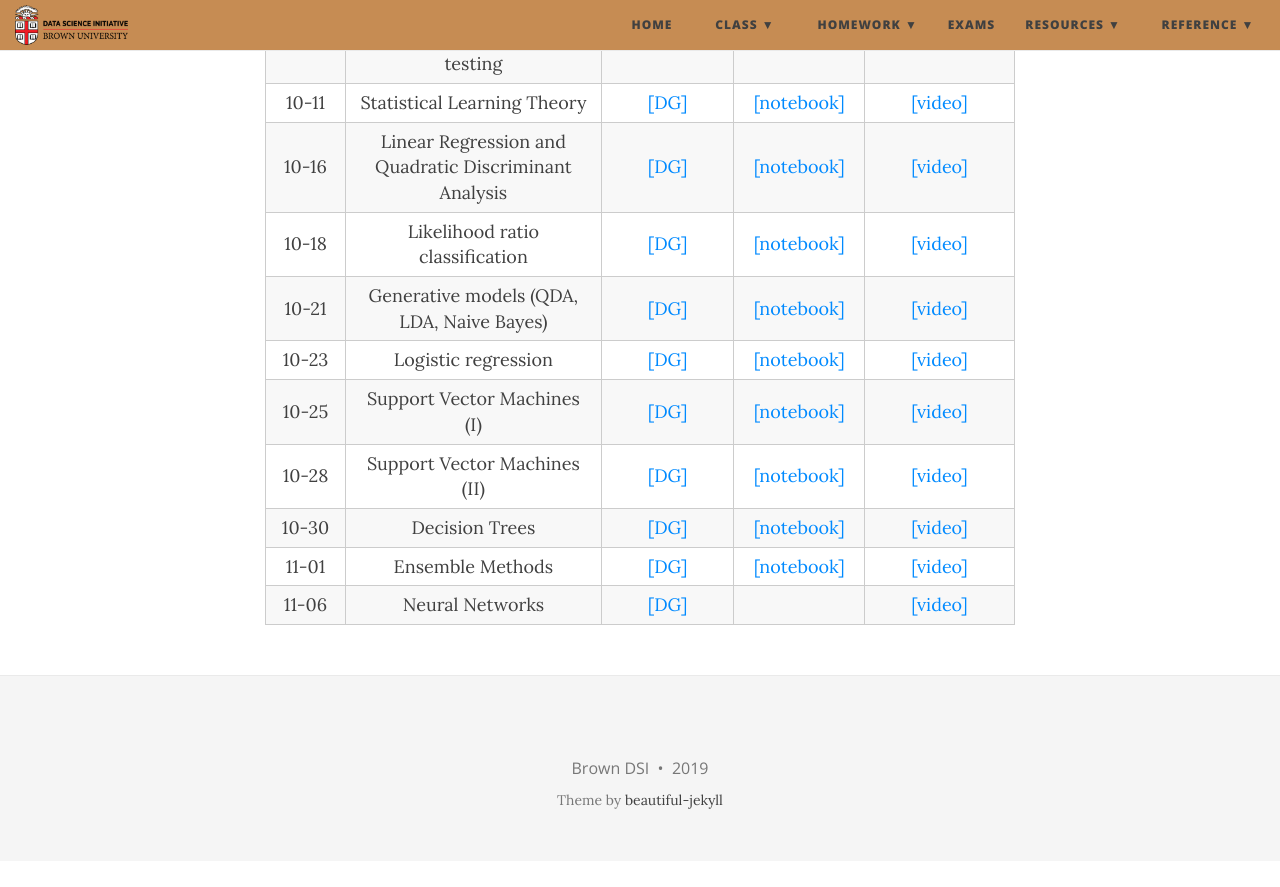
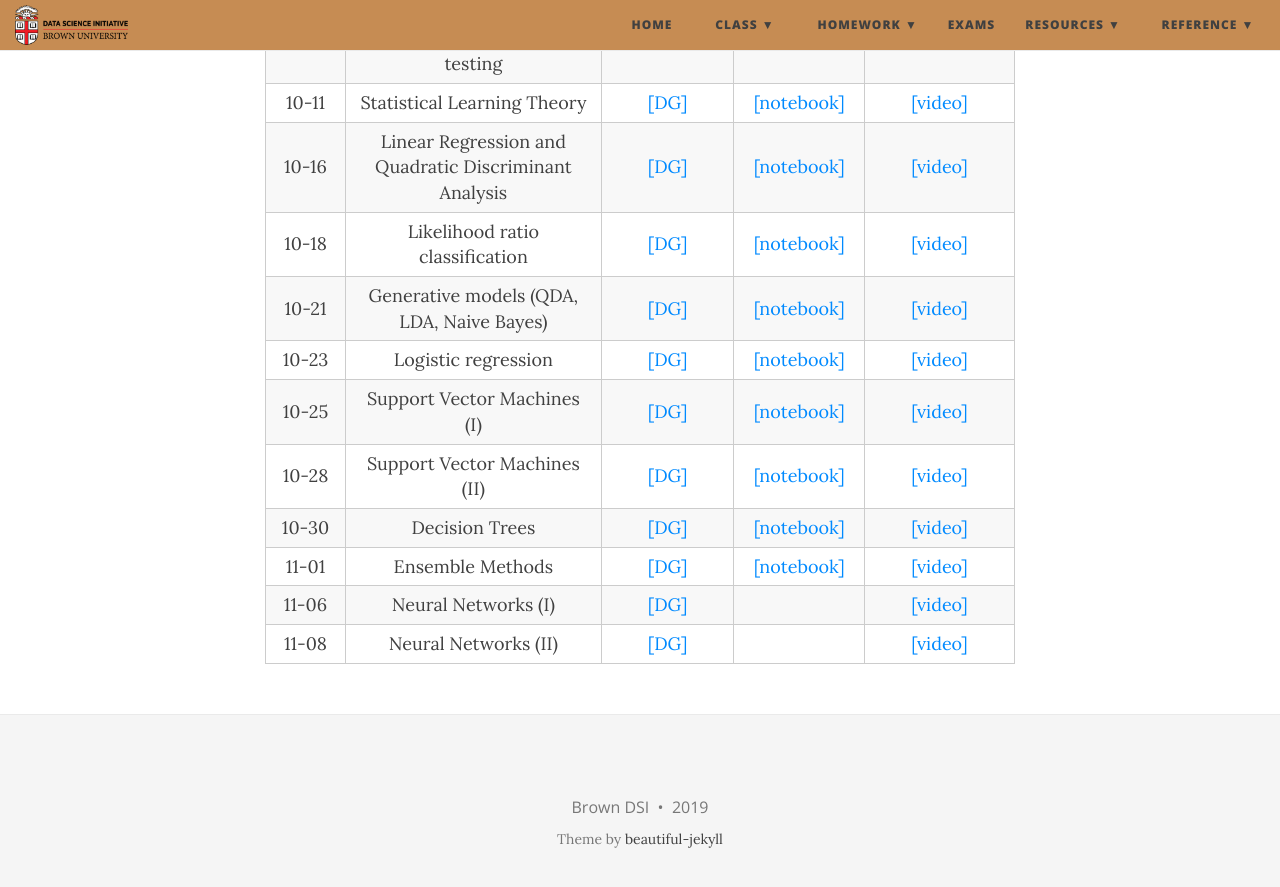
Before and after one commit to data1010/data1010.github.io, a Jekyll site: the page built from class.md, in a window 1280 px wide and 900 px high, scrolled down 1161 px. Shown: the top 887 px of the window. Built offline with Jekyll 4.4.1, drawn with Linux system fonts in a browser that asks for light colours; nearby versions of some CDN libraries; before the commit the page ends 2022 px from its top, so only the background shows below that.

Commit message:
Add video

```diff
--- a/class.md
+++ b/class.md
@@ -191,10 +191,17 @@ title: Notebooks and videos
     </tr>
     <tr>
       <td style="text-align: center">11-06</td>
-      <td style="text-align: center">Neural Networks</td>
+      <td style="text-align: center">Neural Networks (I)</td>
       <td style="text-align: center"><a href="https://mathigon.org/course/machine-learning/neural-networks">[DG]</a></td>
       <td style="text-align: center"><a href="https://nbviewer.jupyter.org/github/data1010/problem-sets/blob/master/11-06/data1010-11-06.ipynb"></a></td>
       <td style="text-align: center"><a href="https://youtu.be/Z1I8mCHR7ys">[video]</a></td>
     </tr>
+    <tr>
+      <td style="text-align: center">11-08</td>
+      <td style="text-align: center">Neural Networks (II)</td>
+      <td style="text-align: center"><a href="https://mathigon.org/course/machine-learning/neural-networks">[DG]</a></td>
+      <td style="text-align: center"><a href="https://nbviewer.jupyter.org/github/data1010/problem-sets/blob/master/11-08/data1010-11-08.ipynb"></a></td>
+      <td style="text-align: center"><a href="https://youtu.be/Duh9OLys5gk">[video]</a></td>
+    </tr>
   </tbody>
 </table>
```
